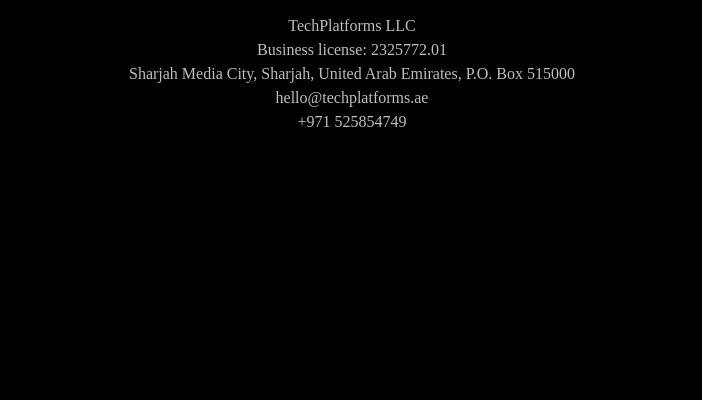
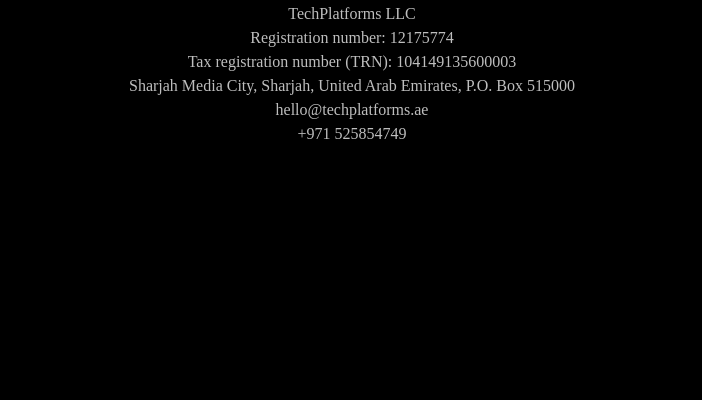
Before and after one commit to sizovs/techplatforms, a plain HTML site: page index.html in a window 1280 px wide. Shown: the part 400-800 px from the top of the page, without its empty margins (288-990 px from the left). Drawn offline with Linux system fonts and the light colour scheme; a web font is replaced by a local one.

Commit message:
update details

```diff
--- a/index.html
+++ b/index.html
@@ -42,7 +42,9 @@
             <h2>Well-crafted software and training for your teams.</h2>
             <p> TechPlatforms LLC
                 <br>
-                Business license: 2325772.01
+                Registration number: 12175774
+                <br>
+                Tax registration number (TRN): 104149135600003
                 <br>
                 Sharjah Media City, Sharjah, United Arab Emirates, P.O. Box 515000
                 <br>
```
